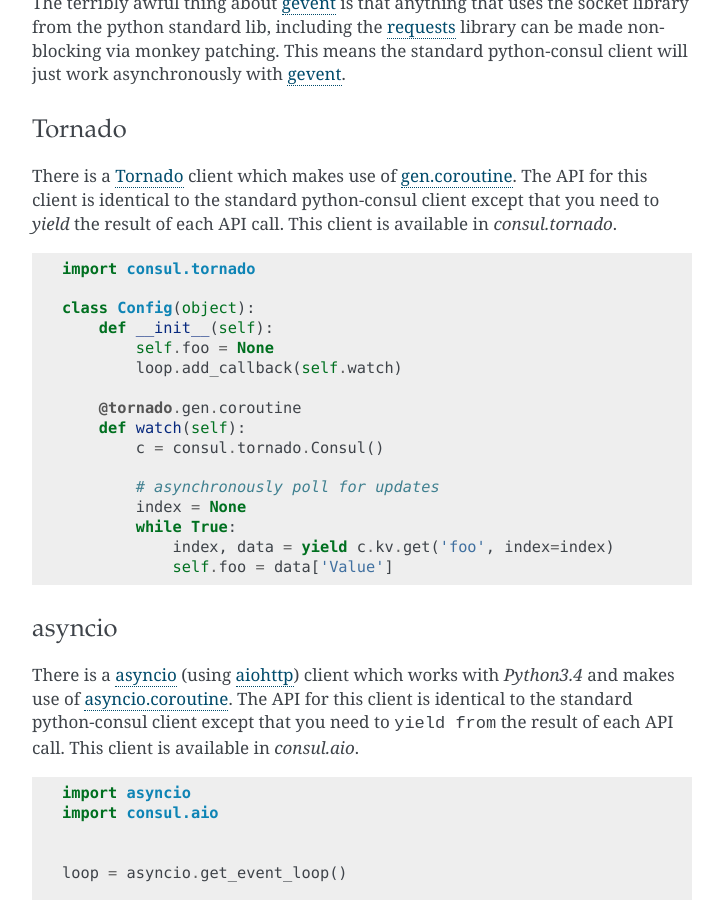
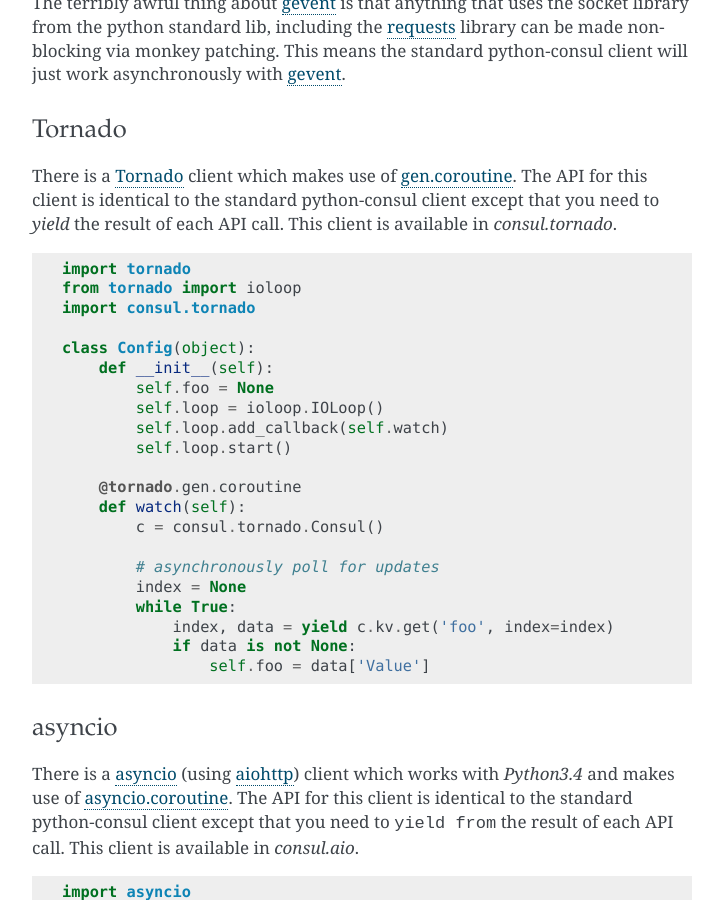
Before and after one commit to python-consul/python-consul, a Sphinx documentation site: the page built from docs/index.rst, in a window 1280 px wide and 900 px high, scrolled down 2636 px. Shown: the whole window, without its empty margins (388-1111 px from the left). Built offline with Sphinx 7.4.7, drawn with Linux system fonts in a browser that asks for light colours.

Commit message:
slightly more complete tornado example
Updated the tornado example so it should at least run without any interpreter errors

```diff
--- a/docs/index.rst
+++ b/docs/index.rst
@@ -54,12 +54,16 @@
 
 .. code:: python
 
+    import tornado
+    from tornado import ioloop
     import consul.tornado
 
     class Config(object):
         def __init__(self):
             self.foo = None
-            loop.add_callback(self.watch)
+            self.loop = ioloop.IOLoop()
+            self.loop.add_callback(self.watch)
+            self.loop.start()
 
         @tornado.gen.coroutine
         def watch(self):
@@ -69,7 +73,8 @@
             index = None
             while True:
                 index, data = yield c.kv.get('foo', index=index)
-                self.foo = data['Value']
+                if data is not None:
+                    self.foo = data['Value']
 
 asyncio
 ~~~~~~~
```
